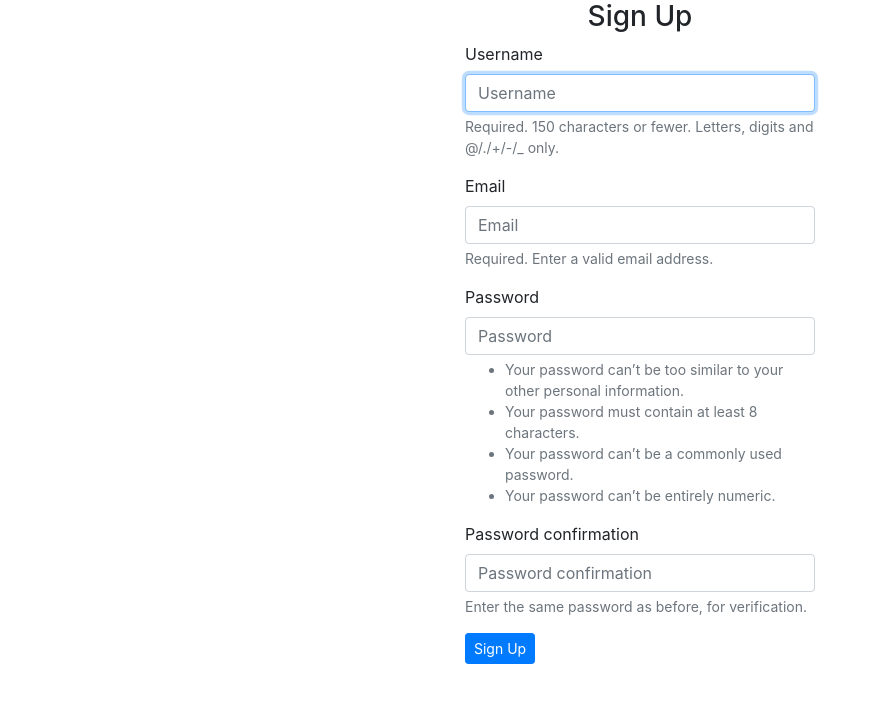
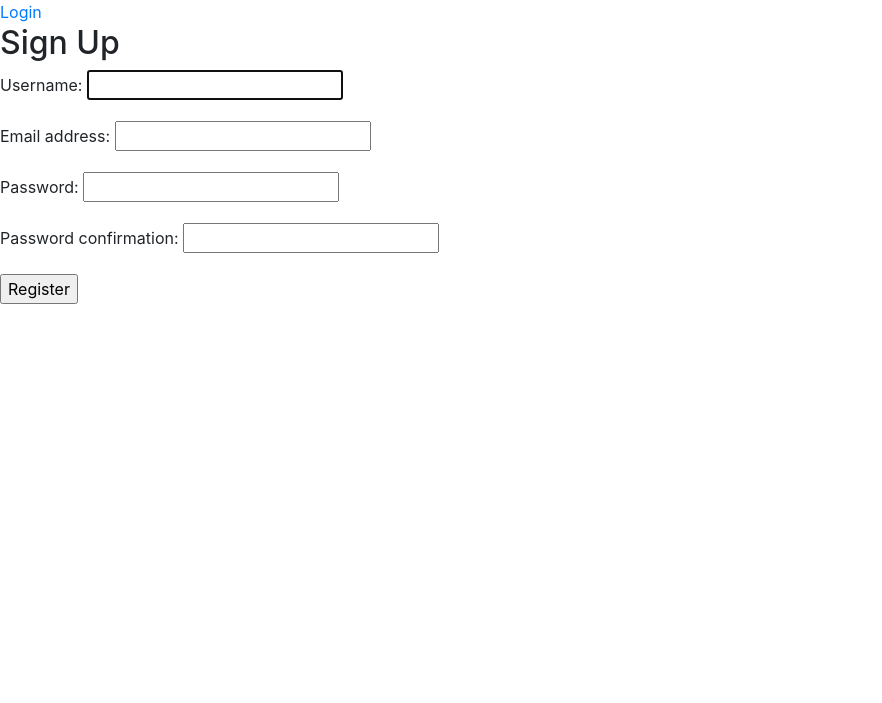
Before and after one commit to Chebichii-Lab/votingApp, a Django app: page /register/ in a window 1280 px wide. Shown: the top 703 px of the page, without its empty margins (0-882 px from the left). Run offline with Django 4.2, Linux system fonts and the light colour scheme; some libraries are stand-ins or nearby versions.

Commit message:
add registration changes

```diff
--- a/online/forms.py
+++ b/online/forms.py
@@ -4,12 +4,14 @@ from django.contrib.auth.models import User
 from django.contrib.auth.forms import UserCreationForm
 
 # The signup form
-class SignupForm(UserCreationForm):
-    email = forms.EmailField(max_length=300, help_text='Required. Enter a valid email address.')
+class LoginForm(forms.Form):
+    username = forms.CharField(max_length=65)
+    password = forms.CharField(max_length=65, widget=forms.PasswordInput)
 
+class RegisterForm(UserCreationForm):
     class Meta:
-        model = User
-        fields = ('username', 'email', 'password1', 'password2')
+        model=User
+        fields = ['username','email','password1','password2']
 
 class UserProfileForm(forms.ModelForm):
     class Meta:
--- a/online/templates/index.html
+++ b/online/templates/index.html
@@ -93,7 +93,7 @@
                         <hr>
                         <br>
                         <br>
-                        <a class="btn btn-primary btn-lg" href=" " role="button"
+                        <a class="btn btn-primary btn-lg" href="{% url 'list' %} " role="button"
                             style="margin-left: 450px; font-family: 'Special Elite', cursive;" data-mdb-toggle="animation"
                             data-mdb-animation-reset="true" data-mdb-animation="slide-out-right">Get Started !</a>
                     </div>
--- a/online/templates/navbar.html
+++ b/online/templates/navbar.html
@@ -105,7 +105,7 @@
             </li>
             {% if request.user.is_authenticated %}
             <li class="nav-item">
-                <a class="nav-link" href=" " style="color:white; font-family: 'Special Elite', cursive; font-size: 20px;">Polls</a>
+                <a class="nav-link" href="{% url 'list' %}" style="color:white; font-family: 'Special Elite', cursive; font-size: 20px;">Polls</a>
             </li>
             {% endif %}
         </ul>
@@ -116,7 +116,7 @@
             <a class="nav-link" href="logout/" style="color: white; font-family: 'Special Elite', cursive; font-size: 20px;">Logout</a>
             {% else %}
             <a class="nav-link" href="{% url 'login' %}" style="color: white; font-family: 'Special Elite', cursive;">Login</a>
-            <a class="nav-link" href="{% url 'registration' %}" style="color: white; font-family: 'Special Elite', cursive;">Register</a>
+            <a class="nav-link" href="{% url 'register' %}" style="color: white; font-family: 'Special Elite', cursive;">Register</a>
             {% endif %}
         </div>
     </div>
--- a/online/templates/registration/base.html
+++ b/online/templates/registration/base.html
@@ -13,7 +13,12 @@
   <title>{{title}}</title>
 
   {%endif%}
-
+  {%if request.user.is_authenticated %}
+  <span>Hi {{ request.user.username | title }}</span>
+  <a href="{% url 'logout' %}">Logout</a>
+{%else%}
+  <a href="{% url 'login' %}">Login</a>
+{%endif%}
   {% block styles %}
     {% bootstrap_css %}
   {% endblock %}
--- a/online/templates/registration/registration_form.html
+++ b/online/templates/registration/registration_form.html
@@ -1,39 +1,22 @@
 {%extends "registration/base.html"%} {% load bootstrap4 %}
+
 {% block content %}
-<div class="container">
-  <div class="row">
-    <!-- Empty div -->
-    <div class="col-md-4"></div>
-    <div class="col-md-4">
-      {% if form.errors %}
-        <p> Some Information Might be Incorrect </p>
-      {% endif %}
-      <div class="panel panel-default">
+<form method="POST" novalidate>
+	{% csrf_token %}
+	<h2>Sign Up</h2>
 
-        <div class="panel-heading">
-          <h3 class="text-center">Sign Up</h3>
-        </div>
-        <div class="panel-body">
-
-          <form  action="/accounts/register/" method="post">
-            {% csrf_token %}
-            {% bootstrap_form form %}
-            <div class="form-group">
-              <input type="submit" class="btn btn-primary btn-sm" value="Sign Up">
-            </div>
-
-            <input type="hidden" name="next" value="{{next}}">
-
-          </form>
-
-        </div>
-
-      </div>
-
-    </div>
-    <!-- empty div -->
-    <div class="col-md-4"></div>
-  </div>
-</div>
-
-{% endblock %}
+	{% for field in form %}
+	<p>
+		{% if field.errors %}
+		<ul class="errorlist">
+			{% for error in field.errors %}
+			<li>{{ error }}</li>
+			{% endfor %}
+		</ul>
+		{% endif %}
+	 	{{ field.label_tag }} {{ field }}
+	</p>
+	{% endfor %}
+	<input type="submit" value="Register" />
+</form>
+{% endblock content%}
--- a/online/urls.py
+++ b/online/urls.py
@@ -8,9 +8,9 @@ from django.conf import settings
 
 urlpatterns=[
     path(r'',views.index,name='index'),
-    path('register/',views.signup, name='registration'),
-    path('login/', auth_views.LoginView.as_view(), name='login'),
-    path('logout/',auth_views.LogoutView.as_view(), name='logout'),
+    path('register/', views.sign_up, name='register'),
+    path('login/', views.sign_in, name='login'),
+    path('logout/', views.sign_out, name='logout'),
     path('profile/', views.user_profile, name='profile'),
     path('list/', views.polls_list, name='list'),
     path('add/', views.polls_add, name='add'),
--- a/online/views.py
+++ b/online/views.py
@@ -1,7 +1,7 @@
 from online.models import Choice, Poll, Vote
-from online.forms import AddChoiceForm, AddPollForm, EditPollForm, SignupForm, UserProfileForm
+from online.forms import AddChoiceForm, AddPollForm, EditPollForm, LoginForm, RegisterForm, UserProfileForm
 from django.shortcuts import render, get_object_or_404, redirect
-from django.contrib.auth import login, authenticate
+from django.contrib.auth import login, authenticate, logout
 from django.contrib.auth.decorators import login_required
 from django.core.paginator import Paginator
 from django.db.models import Count
@@ -14,19 +14,52 @@ def index(request):
     polls = Poll.objects.all()
     return render(request,'index.html', {'polls':polls})
 
-def signup(request):
+def sign_up(request):
+    if request.method == 'GET':
+        form = RegisterForm()
+        return render(request, 'registration/registration_form.html', { 'form': form})
     if request.method == 'POST':
-        form = SignupForm(request.POST)
+        form = RegisterForm(request.POST)
         if form.is_valid():
-            form.save()
-            username = form.cleaned_data.get('username')
-            raw_password = form.cleaned_data.get('password1')
-            user = authenticate(username=username, password=raw_password)
+            user = form.save(commit=False)
+            user.username = user.username.lower()
+            user.save()
+            messages.success(request, 'You have singed up successfully.')
             login(request, user)
-            return redirect('login')
-    else:
-        form = SignupForm()
-    return render(request, 'registration/registration_form.html', {'form': form})
+            return redirect('posts')
+        else:
+            return render(request, 'registration/registration_form.html', {'form': form})
+
+def sign_in(request):
+
+    if request.method == 'GET':
+        if request.user.is_authenticated:
+            return redirect('index')
+
+        form = LoginForm()
+        return render(request,'registration/login.html', {'form': form})
+
+    elif request.method == 'POST':
+        form = LoginForm(request.POST)
+
+        if form.is_valid():
+            username = form.cleaned_data['username']
+            password=form.cleaned_data['password']
+            user = authenticate(request,username=username,password=password)
+            if user:
+                login(request, user)
+                messages.success(request,f'Hi {username.title()}, welcome back!')
+                return redirect('index')
+
+        # either form not valid or user is not authenticated
+        messages.error(request,f'Invalid username or password')
+        return render(request,'registration/login.html',{'form': form})
+
+
+def sign_out(request):
+    logout(request)
+    messages.success(request,f'You have been logged out.')
+    return redirect('login')
 
 @login_required(login_url='/accounts/login/')
 def user_profile(request):
--- a/vote/urls.py
+++ b/vote/urls.py
@@ -20,5 +20,6 @@ from django.urls import include, path
 urlpatterns = [
     path('admin/', admin.site.urls),
     path(r'', include('online.urls')),
-    # path('accounts/', include('registration.backends.simple.urls')),
+    # path('accounts/', include('django_registration.backends.one_step.urls')),
+    # path('accounts/', include('django.contrib.auth.urls')),
 ]
```
Also changed, not shown: online/templates/registration/login.html (+4 -9 lines), vote/settings.py (+10 -0 lines), db.sqlite3.
